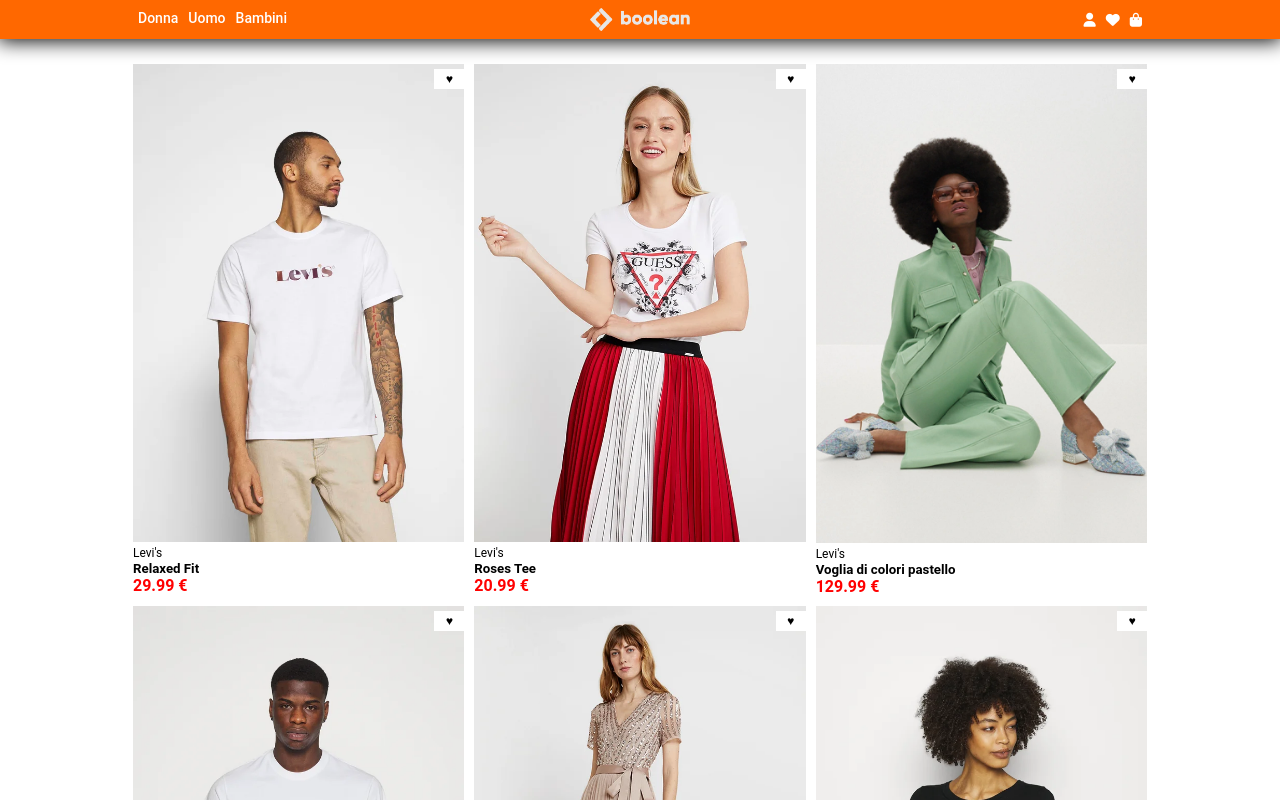
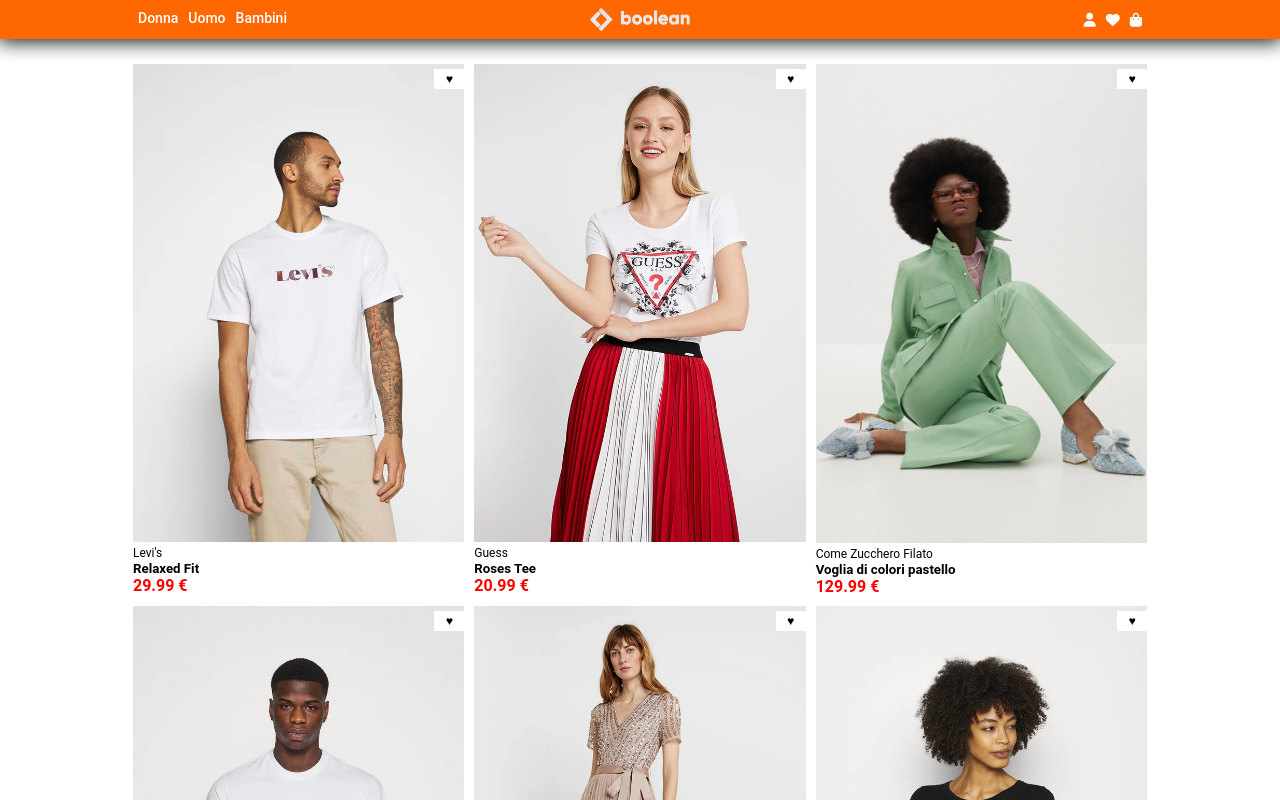
Before and after one commit to rachelpatrocinio/vite-boolando, a Vue app: page / in a window 1280 px wide. Shown: the top 800 px of the page. Built offline with nearby package versions, Linux system fonts and the light colour scheme.

Commit message:
Added: item.brand on CardItem.vue

```diff
--- a/src/components/CardItem.vue
+++ b/src/components/CardItem.vue
@@ -14,15 +14,15 @@
             <img :src="item.frontImage" alt="RELAXED FIT TEE UNISEX">
             <span class="wishlist-btn"> &hearts;</span>
             <div class="badges">
-                <!-- <span class="badge__red"></span>
-                <span class="badge__green"></span> -->
+                <!-- <span class="badge__red"></span> -->
+                <!-- <span class="badge__green"></span> -->
             </div>
             <div class="overlay">
                 <img :src="item.backImage" alt="RELAXED FIT TEE UNISEX 2">
             </div>
         </div>
         <div class="card__body">
-            <span class="brand-name">Levi's</span>
+            <span class="brand-name">{{ item.brand }}</span>
             <h5>{{item.name}}</h5>
             <span class="price-tag">{{item.price}} €</span>
             <span class="price-tag-line-through"></span>
@@ -30,7 +30,7 @@
     </div>
 </template>
 
-<style scoped>
+<style lang="scss" scoped>
 /* CARDS */
 
 .card__header{
```
